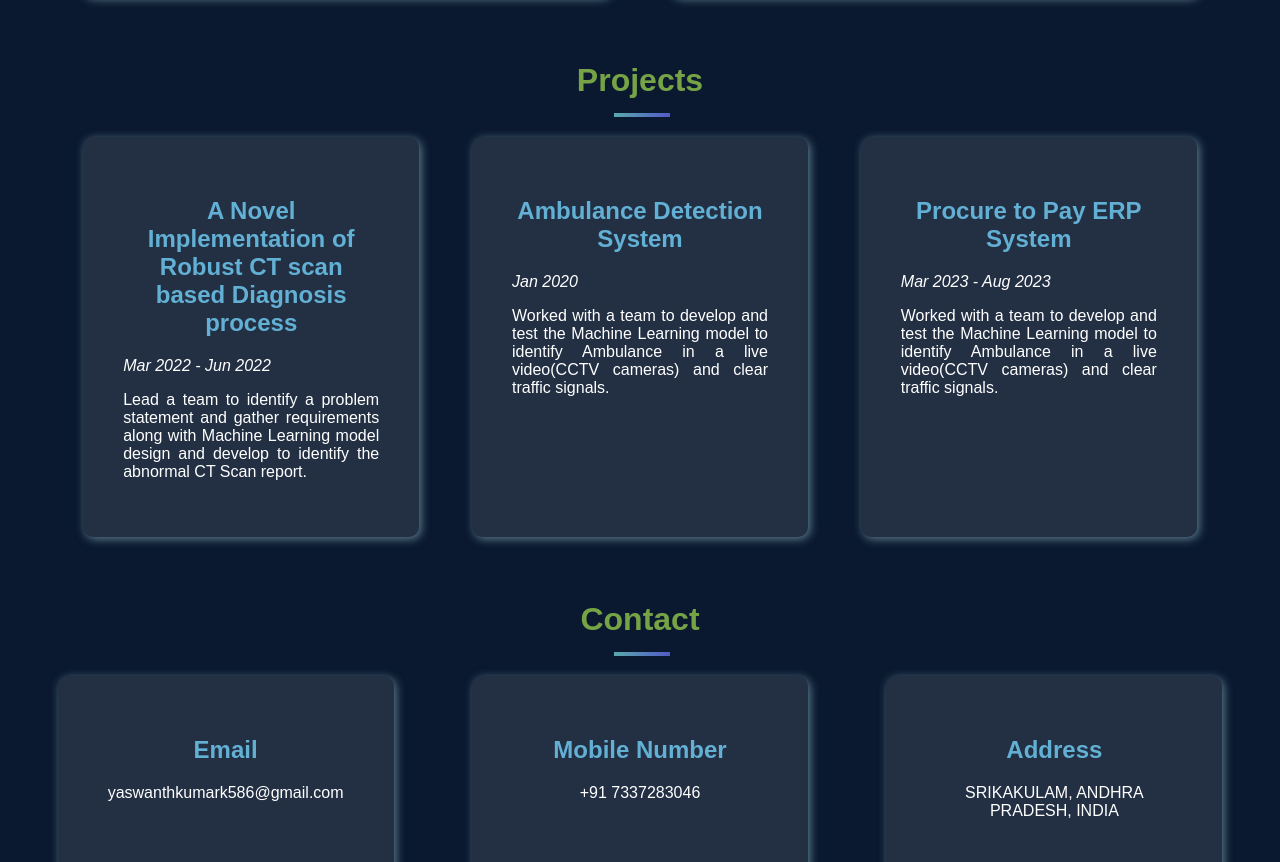
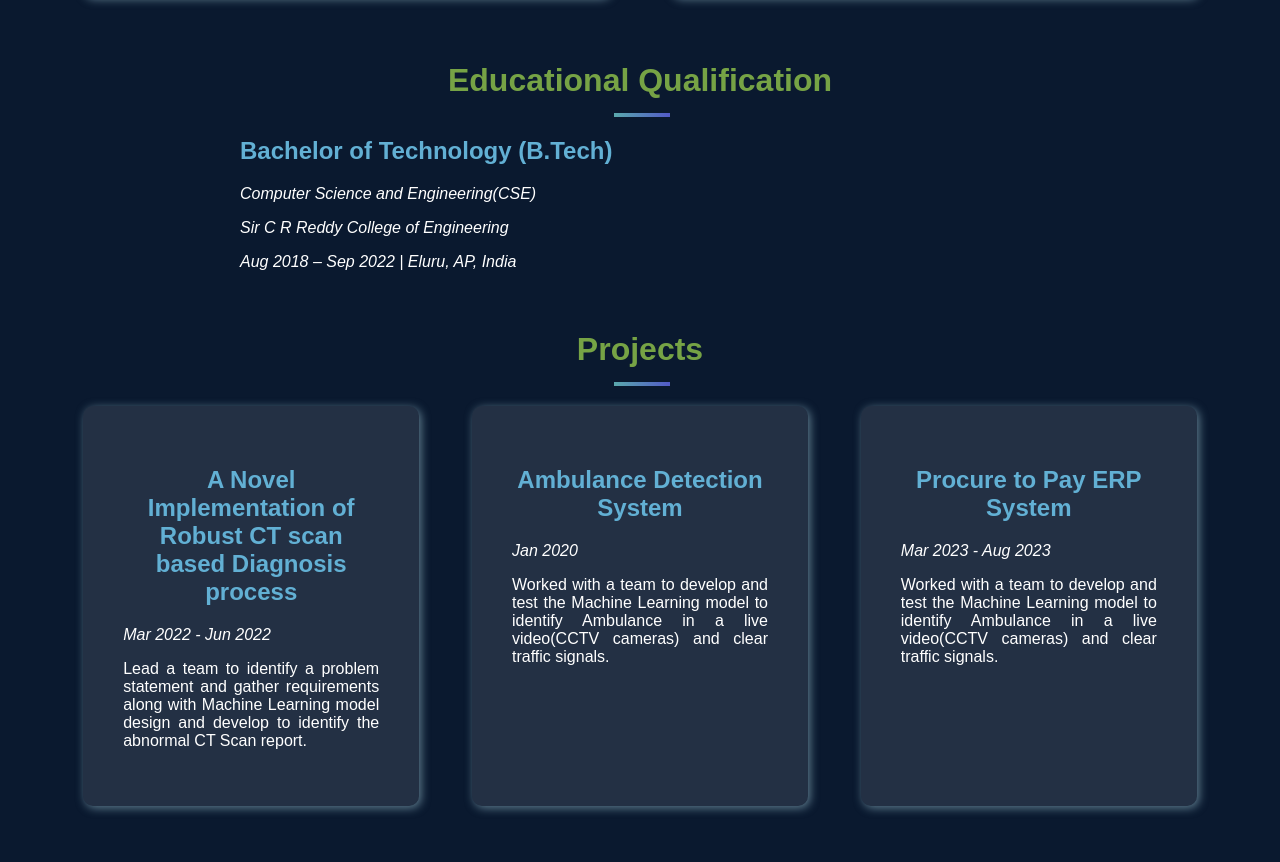
Before and after one commit to yaswanth586/portfolio-YaswanthKumarKuna, a plain HTML site: page index.html in a window 1280 px wide. Shown: the part 988-1850 px from the top of the page. Drawn offline with Linux system fonts and the light colour scheme.

Commit message:
Added educational qualification

```diff
--- a/index.html
+++ b/index.html
@@ -78,6 +78,23 @@
     <br>
 
     <div id="center">
+        <h2>Educational Qualification</h2>
+        <div class="decor_line"></div>
+    </div>
+    <div class="educational_qualification">
+        <div class="container">
+            <div class="experience-item">
+                <h2>Bachelor of Technology (B.Tech)</h2>
+                <em>Computer Science and Engineering(CSE)</em>
+                <p><em>Sir C R Reddy College of Engineering</em></p>
+                <p><em>Aug 2018 – Sep 2022 | Eluru, AP, India</em></p>
+            </div>
+        </div>
+    </div>
+
+    <br>
+
+    <div id="center">
         <h2>Projects</h2>
         <div class="decor_line"></div>
     </div>
--- a/styles.css
+++ b/styles.css
@@ -105,6 +105,10 @@ nav ul li a {
     width: 35%;
 }
 
+.educational_qualification{
+    animation: slideUp 1.5s ease-in-out;
+}
+
 .projects{
     display: flex;
     justify-content: center;
```
